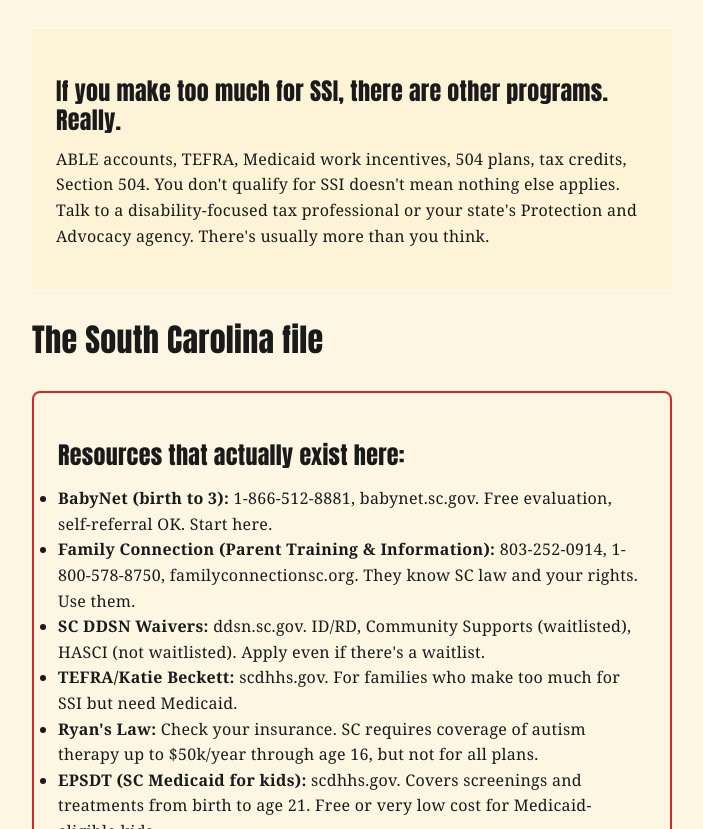
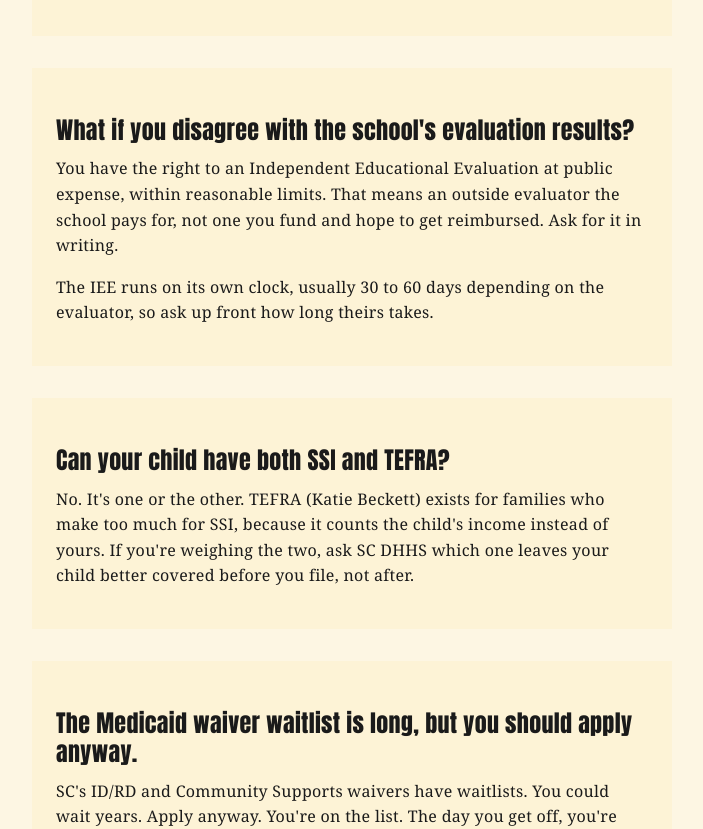
Before and after one commit to kurthamm/roycanhelp, a plain HTML site: page site/roys-wisdom.html in a window 1280 px wide. Shown: the part 3313-4142 px from the top of the page, without its empty margins (288-991 px from the left). Drawn offline with Linux system fonts and the light colour scheme.

Commit message:
Roy: weekly wisdom synthesis

```diff
--- a/site/roys-wisdom.html
+++ b/site/roys-wisdom.html
@@ -65,6 +65,12 @@
         </div>
 
         <div style="margin: 2rem 0; padding: 1.5rem; border-left: 4px solid var(--red);">
+          <h3>When does the 60-day evaluation clock actually start?</h3>
+          <p>Not the day you ask. You request an evaluation, the school sends you an evaluation plan, and the 60 calendar days start when you sign and return that consent (34 CFR 300.301). Some states run 45 days, so check yours.</p>
+          <p>Write down the date you signed. Follow up around day 45 instead of finding out on day 61 that nothing happened.</p>
+        </div>
+
+        <div style="margin: 2rem 0; padding: 1.5rem; border-left: 4px solid var(--red);">
           <h3>Insurance denials for therapy are winnable, especially for speech.</h3>
           <p>If insurance says no to ABA, speech, occupational therapy, file an appeal in writing. Get your therapist to write a medical-necessity letter. Denials are overturned regularly. Speech therapy denials are overturned more often than they stick. You have 180 days to appeal. Use them.</p>
           <p>If insurance still says no, check Medicaid. If your child has Medicaid, therapy is covered under EPSDT regardless of what private insurance thinks.</p>
@@ -82,6 +88,17 @@
         <div style="margin: 2rem 0; padding: 1.5rem; border-left: 4px solid var(--ffd166); background-color: rgba(255, 209, 102, 0.1);">
           <h3>At 18, your child becomes an adult. Legally. You have no say unless you plan.</h3>
           <p>At 18, your kid's SSI gets re-evaluated based on their income alone (not yours). Medicaid eligibility changes. The school talks to them, not you. Unless you've been appointed guardian or have limited power of attorney, you have no legal right to their medical records, their IEP, their benefits. Some families need guardianship. Some just need power of attorney. Some do supported decision-making instead. There's no one right answer, but there is a wrong one: not deciding at all.</p>
+        </div>
+
+        <div style="margin: 2rem 0; padding: 1.5rem; border-left: 4px solid var(--ffd166); background-color: rgba(255, 209, 102, 0.1);">
+          <h3>What if you disagree with the school's evaluation results?</h3>
+          <p>You have the right to an Independent Educational Evaluation at public expense, within reasonable limits. That means an outside evaluator the school pays for, not one you fund and hope to get reimbursed. Ask for it in writing.</p>
+          <p>The IEE runs on its own clock, usually 30 to 60 days depending on the evaluator, so ask up front how long theirs takes.</p>
+        </div>
+
+        <div style="margin: 2rem 0; padding: 1.5rem; border-left: 4px solid var(--ffd166); background-color: rgba(255, 209, 102, 0.1);">
+          <h3>Can your child have both SSI and TEFRA?</h3>
+          <p>No. It's one or the other. TEFRA (Katie Beckett) exists for families who make too much for SSI, because it counts the child's income instead of yours. If you're weighing the two, ask SC DHHS which one leaves your child better covered before you file, not after.</p>
         </div>
 
         <div style="margin: 2rem 0; padding: 1.5rem; border-left: 4px solid var(--ffd166); background-color: rgba(255, 209, 102, 0.1);">
```
